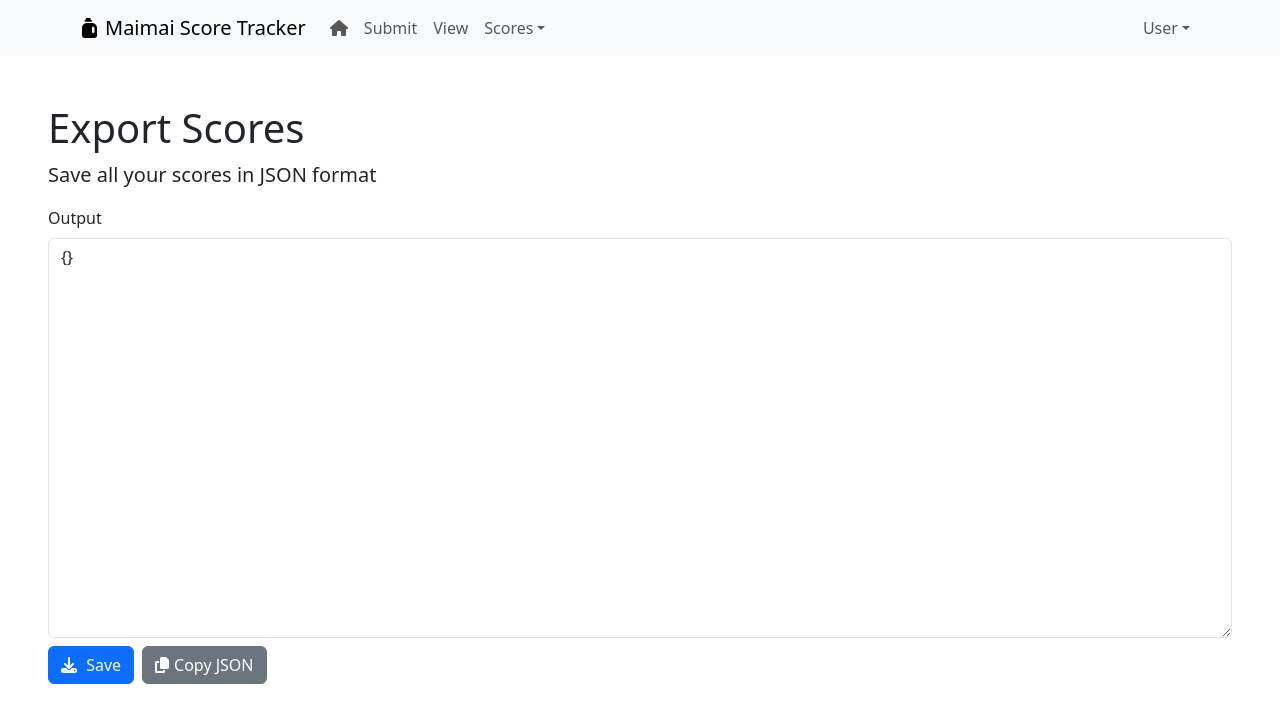
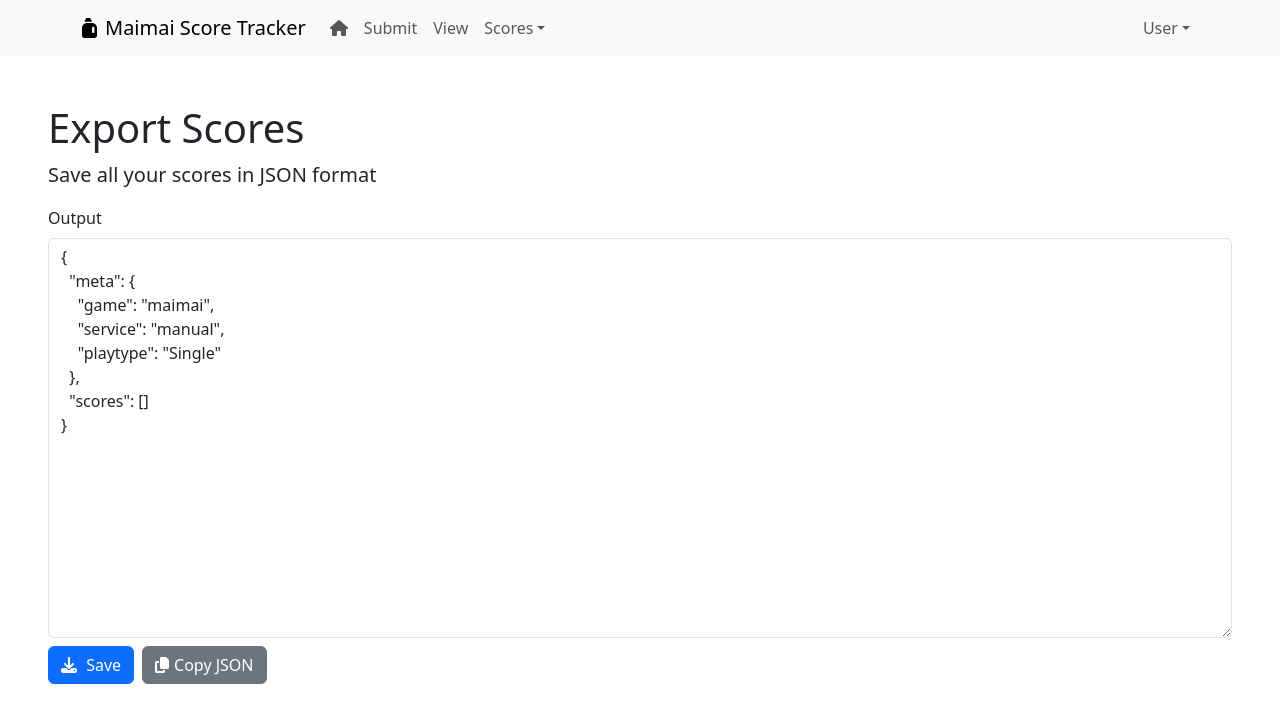
Before and after one commit to corndogit/maimai-score-tracker, a React (Vite) app: page /export in a window 1280 px wide. Shown: the top 722 px of the page. Built offline with nearby package versions, Linux system fonts and the light colour scheme.

Commit message:
Create JSON from scores in store

```diff
--- a/src/components/export-scores-page/export-scores-page.tsx
+++ b/src/components/export-scores-page/export-scores-page.tsx
@@ -5,8 +5,16 @@
 import { faDownload } from "@fortawesome/free-solid-svg-icons";
 import { faCopy } from "@fortawesome/free-solid-svg-icons/faCopy";
 import "./export-scores-page.css";
+import { requestTemplate, TachiRequest } from "../../models/tachi-request";
+import { ScoreData } from "../../models/score";
+import { useScoreDataStore } from "../../hooks/store";
+
+const createRequest = (scores: ScoreData[] = []): TachiRequest => {
+  return { ...requestTemplate, scores };
+};
 
 export const ExportScoresPage = () => {
+  const request: TachiRequest = createRequest(useScoreDataStore().scoreData);
   return (
     <BasePage>
       <PageTitles
@@ -15,9 +23,12 @@
       />
       <Form>
         <Form.Label>Output</Form.Label>
-        <Form.Control as="textarea" readOnly style={{ height: "400px" }}>
-          {JSON.stringify({}, null, 2)}
-        </Form.Control>
+        <Form.Control
+          as="textarea"
+          readOnly
+          value={JSON.stringify(request, null, 2)}
+          style={{ height: "400px" }}
+        ></Form.Control>
         <Button variant="primary" className="mt-2 me-2">
           <FontAwesomeIcon icon={faDownload} /> Save
         </Button>
--- /dev/null
+++ b/src/models/tachi-request.ts
@@ -0,0 +1,12 @@
+import { ScoreData } from "./score";
+
+export type TachiRequest = {
+  meta: { game: string; service: string; playtype: string };
+  scores: ScoreData[];
+  classes?: { dan: string };
+};
+
+export const requestTemplate: TachiRequest = {
+  meta: { game: "maimai", service: "manual", playtype: "Single" },
+  scores: [],
+};
```
